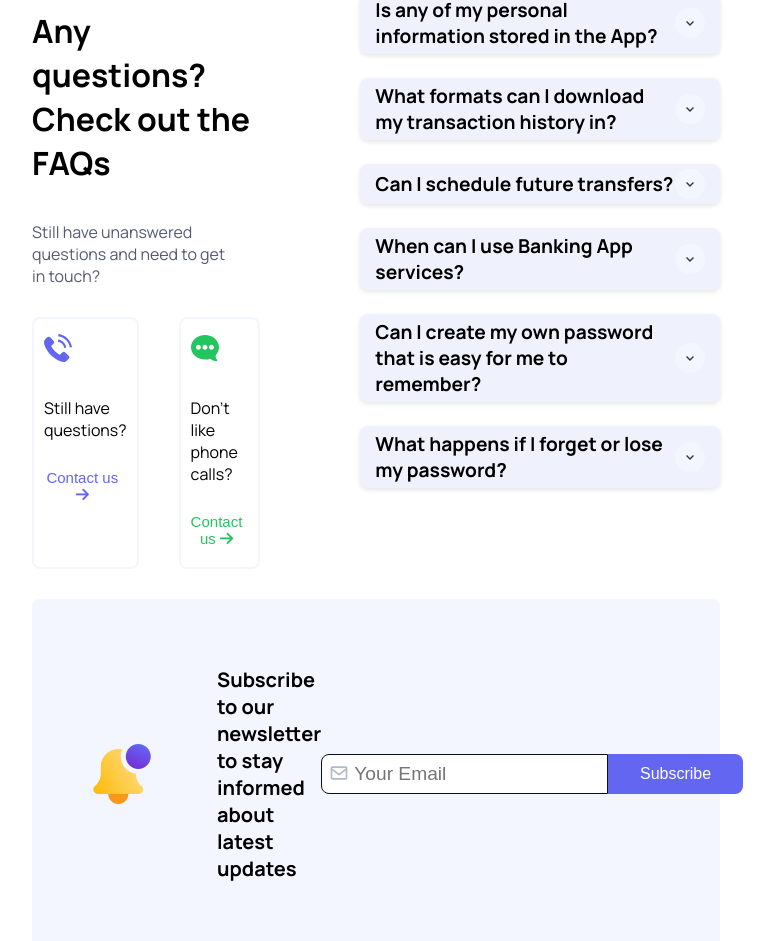
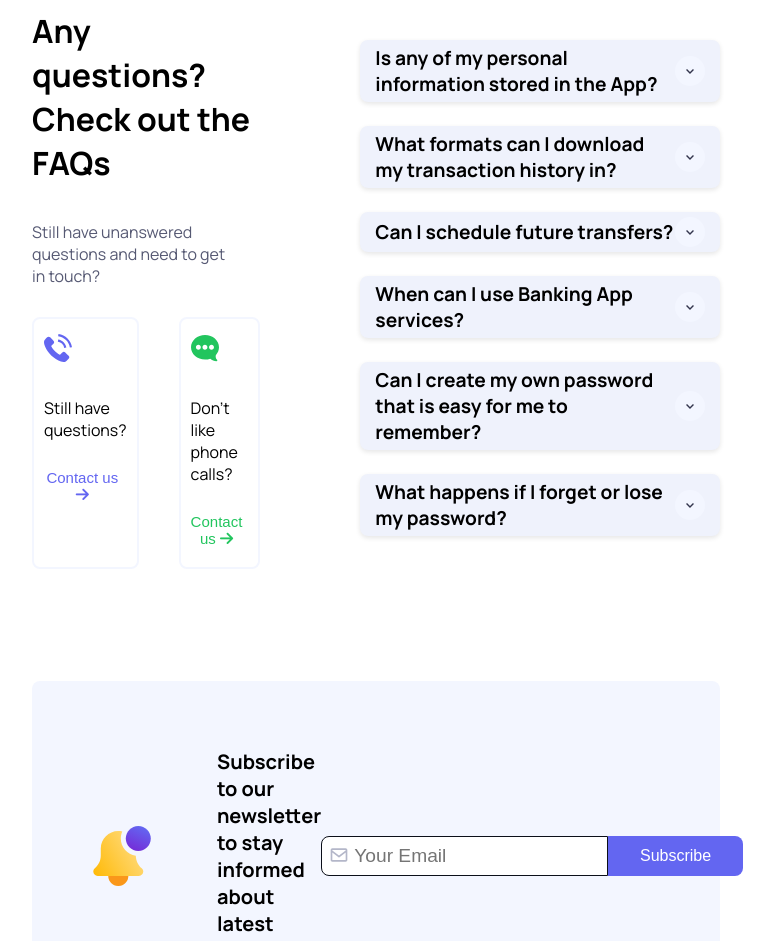
Before and after one commit to AlicanMavi/SiliconReact, a React (Vite) app in the folder React uppg/: page / in a window 1280 px wide. Shown: the part 5915-6856 px from the top of the page, without its empty margins (264-1038 px from the left). Built offline with nearby package versions, Linux system fonts and the light colour scheme; some icons are missing.

Commit message:
fixa till footer och FAQ så att designen blir bra

```diff
--- a/React uppg/src/assets/css/style.css
+++ b/React uppg/src/assets/css/style.css
@@ -173,6 +173,10 @@ body.dark-mode .faq-box {
 
 body.dark-mode .faq-answer {
   color: #ccc;
+}
+
+.faq-right {
+  margin-top: 3rem;
 }
 
 
@@ -784,6 +788,10 @@ footer {
     margin-left: 50px;
   }
 }
+.form {
+  margin-top: 7rem;
+  margin-bottom: 10rem;
+}
 
 body.dark-mode .form-with-bell {
   background-color: #1e1d1d;
```
